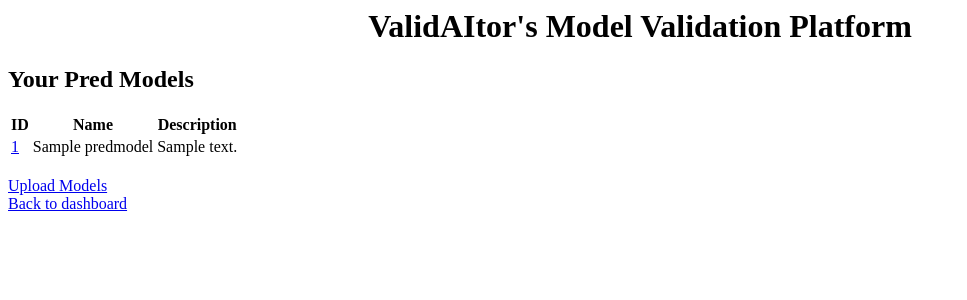
After one commit to deep11194g/validaitor, a Django app: page /pred_models/ in a window 1280 px wide. The commit adds this page. Shown: the top 300 px of the page, without its empty margins (0-967 px from the left). Run offline with Django 3.2, Linux system fonts and the light colour scheme; a user stored in the database is signed in; tables that the repository leaves empty hold one stand-in row (values such as "Sample post").

Commit message:
Pred model list detail and upload

```diff
--- a/pred_models/models.py
+++ b/pred_models/models.py
@@ -1,8 +1,13 @@
 from django.db import models
+from django.contrib.auth.models import User
 
 
 class PredModel(models.Model):
     name = models.CharField(max_length=200)
-    created_at = models.DateTimeField('date published')
+    description = models.CharField(max_length=255, blank=True)
+    trained_model = models.FileField(upload_to='trained_models/')
+    train_set = models.FileField(upload_to='train_sets/')
+    test_set = models.FileField(upload_to='test_sets/')
+    developer = models.ForeignKey(User, on_delete=models.CASCADE)
     created_at = models.DateTimeField(auto_now_add=True)
     updated_at = models.DateTimeField(auto_now=True)
--- /dev/null
+++ b/pred_models/urls.py
@@ -0,0 +1,9 @@
+from django.urls import path
+from pred_models.views import pred_model_upload, pred_models_list, pred_model_detail
+
+urlpatterns = [
+    path('', pred_models_list, name='pred_models_list'),
+    path('<int:pred_model_id>/', pred_model_detail, name='pred_model_detail'),
+    path('/upload', pred_model_upload, name='pred_model_upload'),
+
+]
--- a/pred_models/views.py
+++ b/pred_models/views.py
@@ -1,3 +1,52 @@
-from django.shortcuts import render
+from django.contrib.auth.decorators import login_required
+from django.shortcuts import redirect, render
 
-# Create your views here.
+from pred_models.forms import PredModelForm
+from pred_models.models import PredModel
+
+
+@login_required(login_url='login')
+def pred_model_upload(request):
+    if request.method == "GET":
+        return render(
+            request, 'pred_models/model_upload_form.html',
+            {'form': PredModelForm}
+        )
+    elif request.method == "POST":
+        form = PredModelForm(request.POST, request.FILES)
+        upload_resp = form.is_valid()
+        if upload_resp:
+            try:
+                pred_model = form.save(commit=False)
+                pred_model.developer = request.user
+                pred_model.save()
+            except Exception as e:
+                upload_resp = False
+                print(str(e))
+        return render(
+            request, 'pred_models/model_upload_done.html',
+            {'upload_resp': upload_resp}
+        )
+
+
+@login_required(login_url='login')
+def pred_models_list(request):
+    pred_models = PredModel.objects.filter(developer=request.user)
+    return render(
+        request, 'pred_models/list.html',
+        {'pred_models': pred_models}
+    )
+
+
+@login_required(login_url='login')
+def pred_model_detail(request, pred_model_id):
+    pred_model = PredModel.objects.get(pk=pred_model_id)
+    if pred_model.developer != request.user:
+        pred_model = None
+    return render(
+        request, 'pred_models/view.html',
+        {
+            'pred_model': pred_model,
+            'pred_model_id': pred_model_id
+        }
+    )
--- a/requirements.txt
+++ b/requirements.txt
@@ -1 +1,3 @@
-django-crispy-forms
+Django
+psycopg2
+psycopg2-binary
--- /dev/null
+++ b/templates/pred_models/list.html
@@ -0,0 +1,31 @@
+<head>
+    <title>Pred Models List</title>
+</head>
+
+{% extends 'base.html' %}
+
+{% block content %}
+    <h2>Your Pred Models</h2>
+    {% if pred_models %}
+        <table>
+            <tr>
+                <th>ID</th>
+                <th>Name</th>
+                <th>Description</th>
+            </tr>
+            {% for pred_model in pred_models %}
+                <tr>
+                    <td><a href=" {%url 'pred_model_detail' pred_model.id %}">{{ pred_model.id }}</a></td>
+                    <td>{{ pred_model.name }}</td>
+                    <td>{{ pred_model.description }}</td>
+                </tr>
+            {% endfor %}
+        </table>
+
+    {% else %}
+        <p>You have no pred models</p>
+    {% endif %}
+
+    <br><a href="{% url 'pred_model_upload' %}">Upload Models</a>
+    <br><a href="{% url 'dashboard' %}">Back to dashboard</a>
+{% endblock %}
--- a/users/views.py
+++ b/users/views.py
@@ -1,6 +1,7 @@
 from django.contrib.auth import login
 from django.shortcuts import redirect, render
 from django.urls import reverse
+
 from users.forms import CustomUserCreationForm
 
 
--- a/validaitor/urls.py
+++ b/validaitor/urls.py
@@ -1,7 +1,9 @@
-from django.conf.urls import include, url
+from django.conf.urls import url
+from django.urls import include, path
 from django.contrib import admin
 
 urlpatterns = [
     url(r"^admin/", admin.site.urls),
     url(r"^", include("users.urls")),
+    path('pred_models/', include('pred_models.urls')),
 ]
```
Also changed, not shown: pred_models/forms.py (added, +9 -0 lines), templates/pred_models/model_upload_done.html (added, +11 -0 lines), templates/pred_models/model_upload_form.html (added, +15 -0 lines), templates/pred_models/view.html (added, +21 -0 lines), templates/users/dashboard.html (+14 -4 lines), validaitor/settings.py (+15 -8 lines), pred_models/migrations/0001_initial.py (added).
